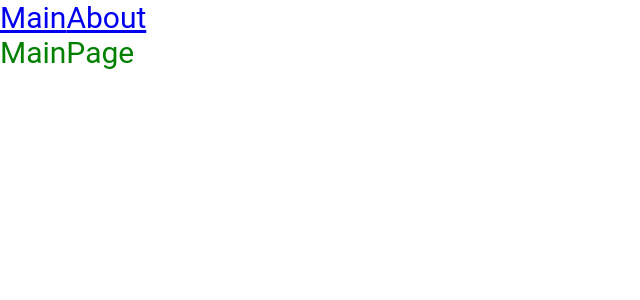
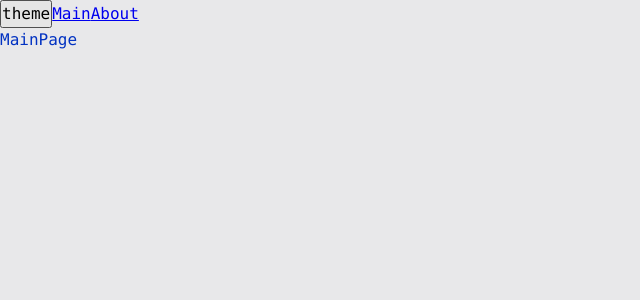
Before and after one commit to MolochkovSA/production_project, a React app: page / in a window 1280 px wide. Shown: the top 300 px of the page, without its empty margins (0-640 px from the left). Built offline with nearby package versions, Linux system fonts and the light colour scheme.

Commit message:
feat: add themes, styles organization

```diff
--- a/src/App.tsx
+++ b/src/App.tsx
@@ -2,12 +2,16 @@ import { Suspense } from 'react'
 import { Link, Route, Routes } from 'react-router-dom'
 import { AboutPageAsync } from './pages/AboutPage/AboutPage.async'
 import { MainPageAsync } from './pages/MainPage/MainPage.async'
+import { useTheme } from './theme/useTheme'
 
-import './index.scss'
+import './styles/index.scss'
 
 export const App = () => {
+  const { theme, toggleTheme } = useTheme()
+
   return (
-    <div className="app">
+    <div className={`app ${theme}`}>
+      <button onClick={toggleTheme}>theme</button>
       <Link to="/">Main</Link>
       <Link to="/about">About</Link>
 
--- a/src/index.scss
+++ /dev/null
@@ -1,11 +0,0 @@
-* {
-  margin: 0;
-  padding: 0;
-  box-sizing: border-box;
-  font-family: 'Roboto', sans-serif;
-}
-
-.app {
-  font-size: 30px;
-  color: green;
-}
--- a/src/index.tsx
+++ b/src/index.tsx
@@ -1,10 +1,13 @@
 import ReactDOM from 'react-dom/client'
 import { App } from './App'
 import { BrowserRouter } from 'react-router-dom'
+import { ThemeProvider } from './theme/ThemeProvider'
 
 const root = ReactDOM.createRoot(document.getElementById('root')!)
 root.render(
   <BrowserRouter>
-    <App />
+    <ThemeProvider>
+      <App />
+    </ThemeProvider>
   </BrowserRouter>
 )
--- /dev/null
+++ b/src/styles/index.scss
@@ -0,0 +1,13 @@
+@import 'reset';
+@import 'variables/global';
+@import 'themes/normal';
+@import 'themes/dark';
+
+.app {
+  font: var(--font-m);
+
+  background: var(--bg-color);
+  color: var(--primary-color);
+
+  min-height: 100vh;
+}
--- /dev/null
+++ b/src/styles/reset.scss
@@ -0,0 +1,14 @@
+* {
+    margin: 0;
+    padding: 0;
+    box-sizing: border-box;
+}
+
+input,
+button,
+textarea,
+select {
+    margin: 0;
+
+    font: inherit;
+}
--- /dev/null
+++ b/src/styles/themes/dark.scss
@@ -0,0 +1,6 @@
+.app.dark {
+  --bg-color: #090354;
+
+  --primary-color: #049604;
+  --secondary-color: #04ff04;
+}
--- /dev/null
+++ b/src/styles/themes/normal.scss
@@ -0,0 +1,6 @@
+.app.light {
+  --bg-color: #e8e8ea;
+
+  --primary-color: #0232c2;
+  --secondary-color: #0449e0;
+}
--- /dev/null
+++ b/src/styles/variables/global.scss
@@ -0,0 +1,11 @@
+:root {
+  --font-family-main: 'Consolas', 'Times New Roman', Serif;
+
+  --font-size-m: 16px;
+  --font-line-m: 24px;
+  --font-m: var(--font-size-m) / var(--font-line-m) var(--font-family-main);
+
+  --font-size-l: 24px;
+  --font-line-l: 32px;
+  --font-l: var(--font-size-l) / var(--font-line-l) var(--font-family-main);
+}
--- /dev/null
+++ b/src/theme/ThemeContext.ts
@@ -0,0 +1,15 @@
+import { createContext } from 'react'
+
+export enum Theme {
+  LIGHT = 'light',
+  DARK = 'dark',
+}
+
+export interface ThemeContextProps {
+  theme?: Theme
+  setTheme?: (theme: Theme) => void
+}
+
+export const ThemeContext = createContext<ThemeContextProps>({})
+
+export const LOCAL_STORAGE_THEME_KEY = 'theme'
--- /dev/null
+++ b/src/theme/ThemeProvider.tsx
@@ -0,0 +1,16 @@
+import { FC, ReactNode, useMemo, useState } from 'react'
+import { LOCAL_STORAGE_THEME_KEY, Theme, ThemeContext, ThemeContextProps } from './ThemeContext'
+
+const defaultTheme: Theme = (localStorage.getItem(LOCAL_STORAGE_THEME_KEY) as Theme) || Theme.LIGHT
+
+type ThemeProviderProps = {
+  children: ReactNode
+}
+
+export const ThemeProvider: FC<ThemeProviderProps> = ({ children }) => {
+  const [theme, setTheme] = useState(defaultTheme)
+
+  const defaultProps = useMemo((): ThemeContextProps => ({ theme, setTheme }), [theme])
+
+  return <ThemeContext.Provider value={defaultProps}>{children}</ThemeContext.Provider>
+}
--- /dev/null
+++ b/src/theme/useTheme.ts
@@ -0,0 +1,18 @@
+import { useContext } from 'react'
+import { LOCAL_STORAGE_THEME_KEY, Theme, ThemeContext } from './ThemeContext'
+
+interface UseThemeResult {
+  theme: Theme
+  toggleTheme: () => void
+}
+export const useTheme = (): UseThemeResult => {
+  const { theme, setTheme } = useContext(ThemeContext)
+
+  const toggleTheme = () => {
+    const newTheme: Theme = theme === Theme.LIGHT ? Theme.DARK : Theme.LIGHT
+    localStorage.setItem(LOCAL_STORAGE_THEME_KEY, newTheme)
+    setTheme(newTheme)
+  }
+
+  return { theme, toggleTheme }
+}
```
